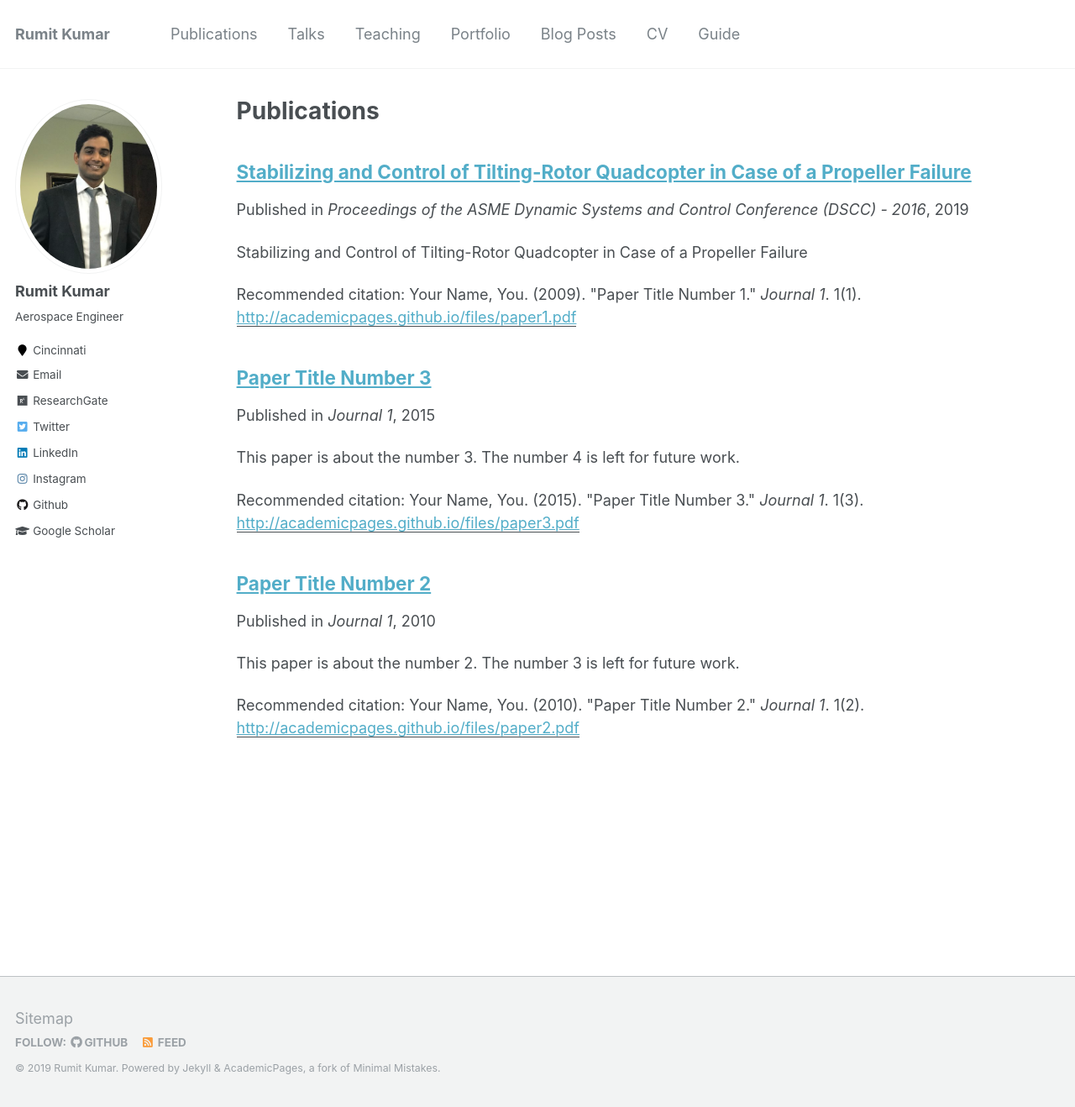
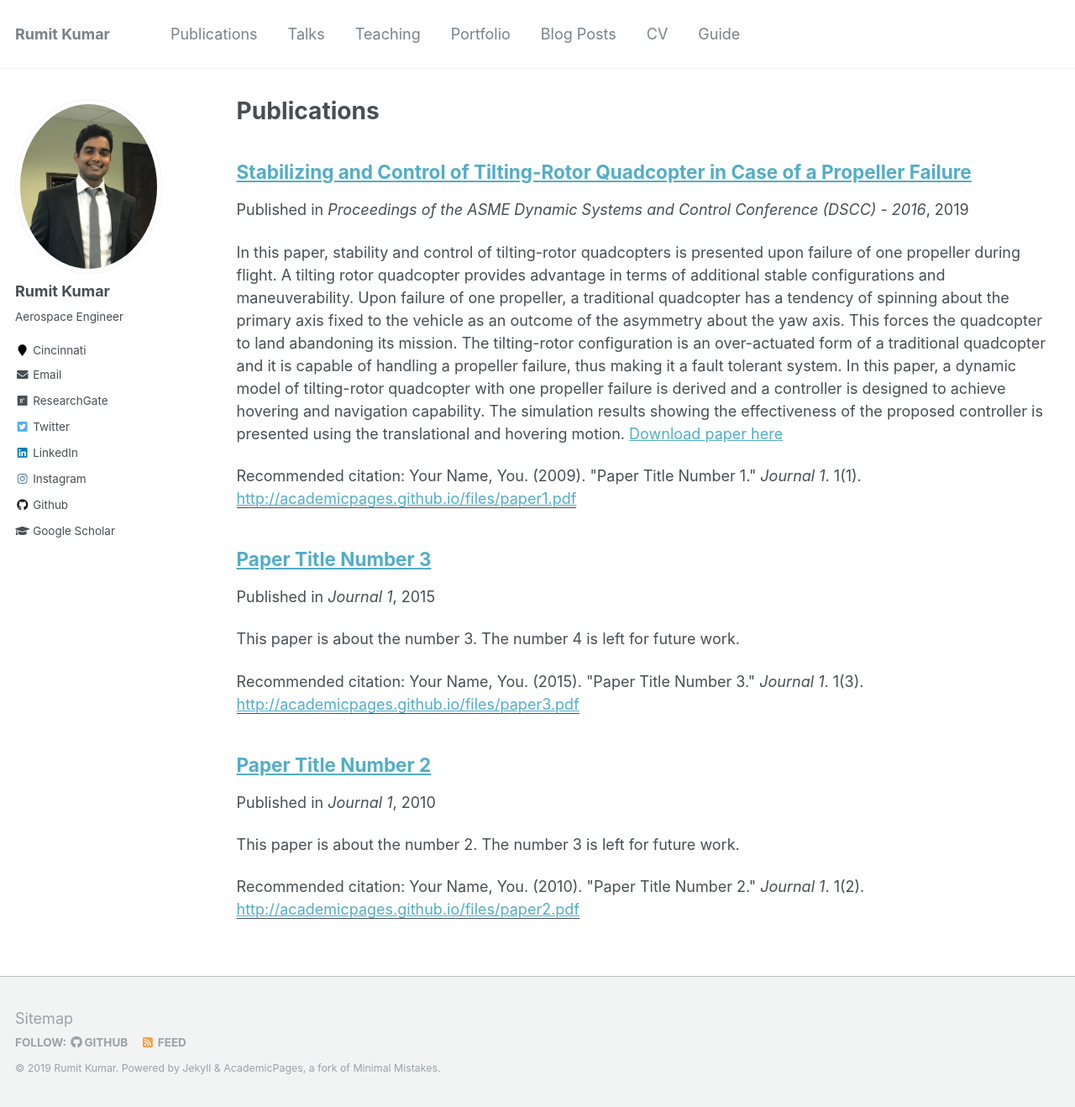
Before and after one commit to kumarrt/kumarrt.github.io, a Jekyll site: the page built from _pages/publications.md, in a window 1280 px wide and 1318 px high. Shown: the whole window at 84% size. Built offline with Jekyll 4.4.1, drawn with Linux system fonts in a browser that asks for light colours; part of the change alters nothing that is shown.

Commit message:
Update and rename Paper-title-number-1.md to DSCC2016.md

```diff
--- a/_publications/Paper-title-number-1.md
+++ b/_publications/DSCC2016.md
@@ -1,8 +1,8 @@
 ---
 title: "Stabilizing and Control of Tilting-Rotor Quadcopter in Case of a Propeller Failure"
 collection: publications
-permalink: /publication/Paper-title-number-1
-excerpt: 'Stabilizing and Control of Tilting-Rotor Quadcopter in Case of a Propeller Failure'
+permalink:
+excerpt:
 venue: 'Proceedings of the ASME Dynamic Systems and Control Conference (DSCC) - 2016'
 paperurl: 'http://academicpages.github.io/files/paper1.pdf'
 citation: 'Your Name, You. (2009). &quot;Paper Title Number 1.&quot; <i>Journal 1</i>. 1(1).'
```
